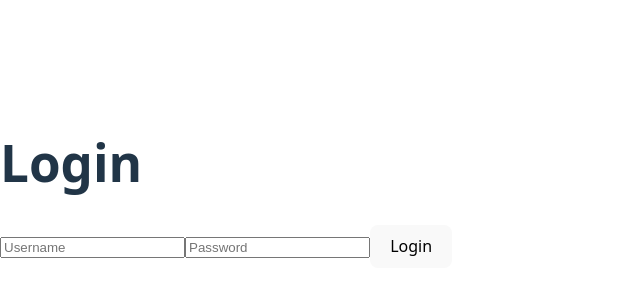
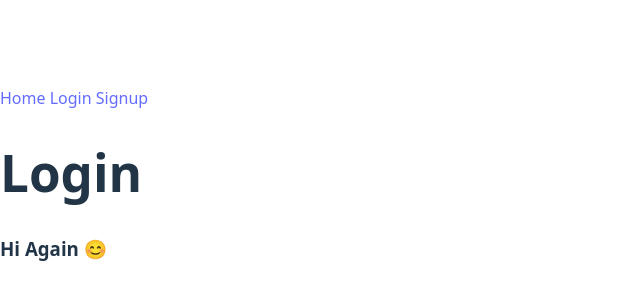
Before and after one commit to RaghadAbdullah-maker/nature-sound-recorder-frontend, a React (Vite) app: page /login in a window 1280 px wide. Shown: the part 216-516 px from the top of the page, without its empty margins (0-640 px from the left). Built offline with nearby package versions, Linux system fonts and the light colour scheme; no server answers.

Commit message:
construct Login Page with two function handleSubmit and handle change

```diff
--- a/src/App.jsx
+++ b/src/App.jsx
@@ -6,16 +6,15 @@ import Login from './pages/Login'
 import Signup from './pages/Signup'
 import Recordings from './pages/Recordings'
 import Favorites from './pages/Favorites'
+import NavBar from './components/NavBar'
 
 
 function App() {
   return (
 
     <Router>
-      <nav>
 
-     </nav>
-
+      <NavBar/>
       <Routes>
         <Route path='/' element={<Home />}/>
         <Route path='/signup' element={<Signup />} />
--- /dev/null
+++ b/src/components/NavBar.jsx
@@ -0,0 +1,70 @@
+import React from 'react'
+import { Link, useNavigate } from 'react-router-dom'
+
+
+
+function NavBar() {
+
+
+
+    const navigate = useNavigate()
+
+
+    const handleLogout = () => {
+
+        localStorage.removeItem('access_token')
+        localStorage.removeItem('refresh_token')
+        navigate('/login')
+
+    }
+
+    const isLoggedIn = Boolean(localStorage.getItem('access_token'))
+
+    const generallinks = (
+     <>
+         <Link to = "/login">Login</Link>{' '}
+         <Link to = "/signup">Signup</Link>
+     </>
+
+    )
+
+
+    const authlinks = (
+        <>
+            <button onClick={handleLogout}>Logout</button>
+        </>
+    )
+
+
+    return (
+
+        <>
+            <nav>
+
+                <Link to="/" >Home</Link>{' '}
+                { isLoggedIn ?
+                authlinks
+                :
+                generallinks
+                }
+
+
+
+
+            </nav>
+
+
+
+
+        </>
+
+
+
+
+
+
+
+    )
+}
+
+export default NavBar
--- a/src/pages/Home.jsx
+++ b/src/pages/Home.jsx
@@ -2,8 +2,18 @@ import React from 'react'
 
 function Home() {
   return (
-    <div>Home</div>
-  )
+    <div>
+
+
+
+    <h1>Welcome to Nature Sound Recorder 🎧🌿</h1>
+
+
+
+  </div>
+
+
+)
 }
 
 export default Home
--- a/src/pages/Login.jsx
+++ b/src/pages/Login.jsx
@@ -3,8 +3,9 @@ import { useNavigate } from 'react-router'
 import { setTokens } from '../lib/api'
 import axios from 'axios'
 
+
 function Login() {
-  const navigate = useNavigate()
+
 
   const [formData, setFormData] = useState({
     username: '',
@@ -13,53 +14,47 @@ function Login() {
 
   const [error, setError] = useState('')
 
+  const navigate = useNavigate()
+
+
+
   const handleChange = (event) => {
+
     setFormData({
       ...formData,
       [event.target.name]: event.target.value
     })
-  }
+
+}
+
+
 
   const handleSubmit = async (event) => {
     event.preventDefault()
     setError('')
 
     try {
-      const response = await axios.post(`${import.meta.env.VITE_BASE_URL}/token/`, formData)
+      const response = await axios.post(`${import.meta.env.VITE_BASE_URL}token/`, formData)
       setTokens({
         access: response.data.access,
         refresh: response.data.refresh
       })
       navigate('/')
+
     } catch (err) {
       console.log(err)
       setError('Invalid username or password')
     }
   }
 
+
   return (
     <div>
       <h1>Login</h1>
-      <form onSubmit={handleSubmit}>
-        <input
-          type="text"
-          name="username"
-          placeholder="Username"
-          value={formData.username}
-          onChange={handleChange}
-          required
-        />
-        <input
-          type="password"
-          name="password"
-          placeholder="Password"
-          value={formData.password}
-          onChange={handleChange}
-          required
-        />
-        <button type="submit">Login</button>
-        {error && <p>{error}</p>}
-      </form>
+      <h3>Hi Again 😊 </h3>
+
+
+
     </div>
   )
 }
```
Also changed, not shown: src/components/RecordForm.jsx (deleted, +0 -57 lines).
